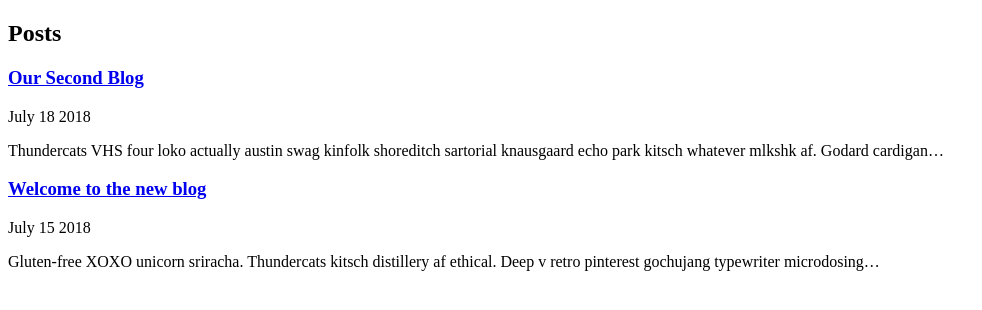
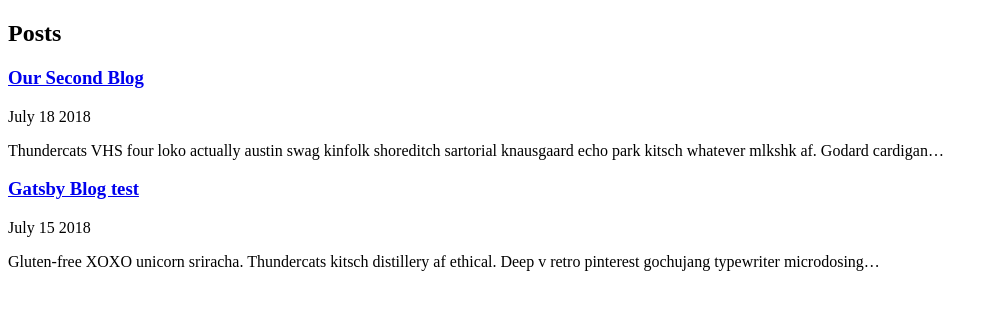
Before and after one commit to Andrparsons/gatsbynetlify, a Gatsby site: page / in a window 1280 px wide. Shown: the whole page, without its empty margins (0-982 px from the left). Built offline with nearby package versions, Linux system fonts and the light colour scheme; Gatsby itself is replaced by a stand-in of ours.

Commit message:
updates post blog post

```diff
--- a/src/posts/post.md
+++ b/src/posts/post.md
@@ -1,5 +1,5 @@
 ---
-title: "Welcome to the new blog"
+title: "Gatsby Blog test"
 date: "2018-07-15"
 ---
 
```
